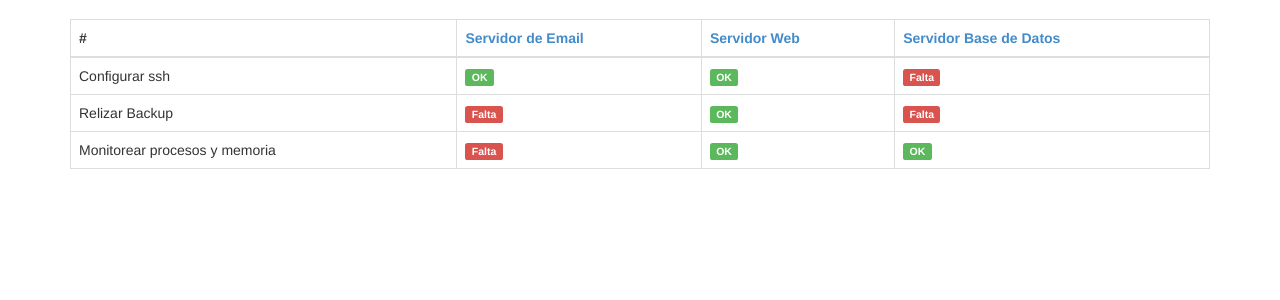
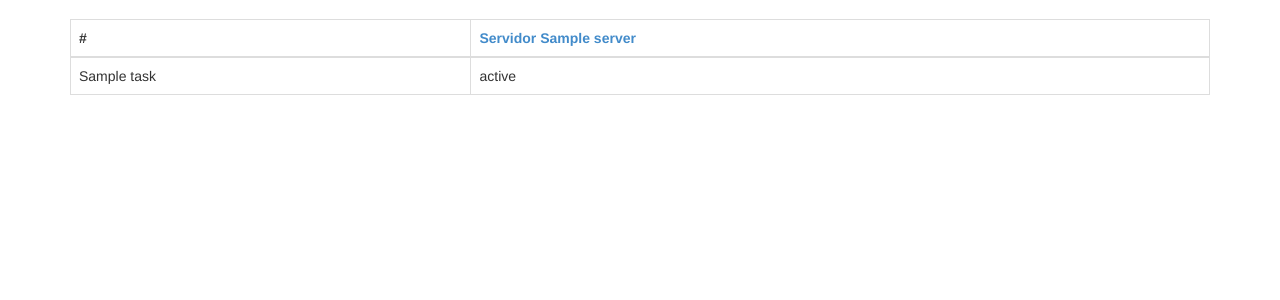
Before and after one commit to data-tsunami/seg_mngr, a Django app: page /server_manager/ in a window 1280 px wide. Shown: the part 51-351 px from the top of the page. Run offline with Django 3.2, Linux system fonts and the light colour scheme; tables that the repository leaves empty hold one stand-in row (values such as "Sample post"); parts of the project's set-up code (start-up, migrations or seed data) failed here and were passed over; some libraries are stand-ins or nearby versions.

Commit message:
SegManager Implementacion SEGMNGR-11 matriz y pantalla

```diff
--- a/seg_mngr/templates/seg_mngr/server_manager.html
+++ b/seg_mngr/templates/seg_mngr/server_manager.html
@@ -7,30 +7,29 @@
       <thead>
         <tr>
           <th>#</th>
-          <th><a href="">Servidor de Email</a></th>
-          <th><a href="">Servidor Web</a></th>
-          <th><a href="">Servidor Base de Datos</a></th>
+          {% if servers %}
+          {% for servidor in servers %}
+          <th><a href="">Servidor {{servidor.name}}</a></th>
+          {% endfor %}
+          {% endif %}
         </tr>
       </thead>
       <tbody>
+        {% if tasks %}
+        {% for tareas in tasks %}
         <tr>
-          <td >Configurar ssh</td>
-          <td><span class="label label-success">OK</span></td>
-          <td><span class="label label-success">OK</span></td>
-          <td><span class="label label-danger">Falta</span></td>
+          <td >{{tareas.name}}</td>
+          {% for servidor in servers %}
+          {% for k,v  in matriz.items %}
+          {% if k.0 == tareas.id and k.1 == servidor.id  %}
+          <td>{{v}}</td>
+          {% endif %}
+          {% endfor %}
+          {% endfor %}
+        <!-- <td><span class="label label-success">OK</span></td>-->
         </tr>
-        <tr>
-          <td>Relizar Backup</td>
-          <td><span class="label label-danger">Falta</span></td>
-          <td><span class="label label-success">OK</span></td>
-          <td><span class="label label-danger">Falta</span></td>
-        </tr>
-        <tr>
-          <td>Monitorear procesos y memoria</td>
-          <td><span class="label label-danger">Falta</span></td>
-          <td><span class="label label-success">OK</span></td>
-          <td><span class="label label-success">OK</span></td>
-        </tr>
+        {% endfor %}
+        {% endif %}
       </tbody>
     </table>
 {% endblock %}
--- a/seg_mngr/views.py
+++ b/seg_mngr/views.py
@@ -1,8 +1,29 @@
 from django.shortcuts import render_to_response
-
+from django.template.context import RequestContext
+from seg_mngr.models import Server, Task, ServerTask
 
 def home(request):
     return render_to_response("seg_mngr/index.html")
 
 def server_manager(request):
-    return render_to_response("seg_mngr/server_manager.html")
+    matriz = {}
+    for tareas in Task.objects.all():
+            for servidor in Server.objects.all():
+                try:
+                    estado = ServerTask.objects.get(task=tareas, server= servidor)
+                except ServerTask.DoesNotExist:
+                    estado = None
+                if estado is not None:
+                    matriz[(tareas.id,servidor.id)] = estado.state
+                else:
+                    matriz[(tareas.id,servidor.id)] = 'Falta'
+    for k,v in matriz.items():
+        print  (k,v)
+    contexto = {
+        'servers': Server.objects.all(),
+        'tasks': Task.objects.all(),
+        'matriz': matriz,
+    }
+    return render_to_response(
+        "seg_mngr/server_manager.html",contexto,
+        context_instance=RequestContext(request))
```
